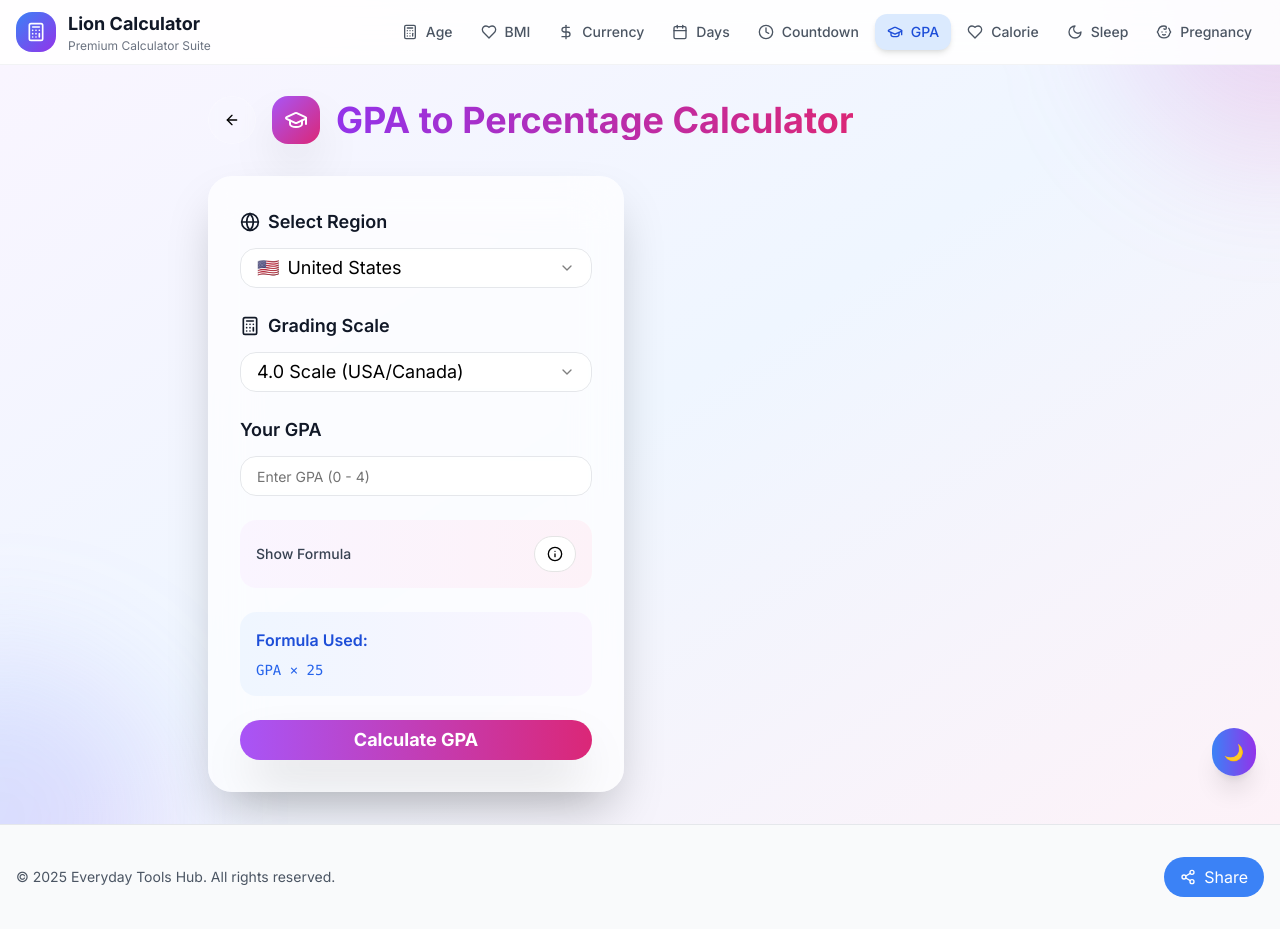
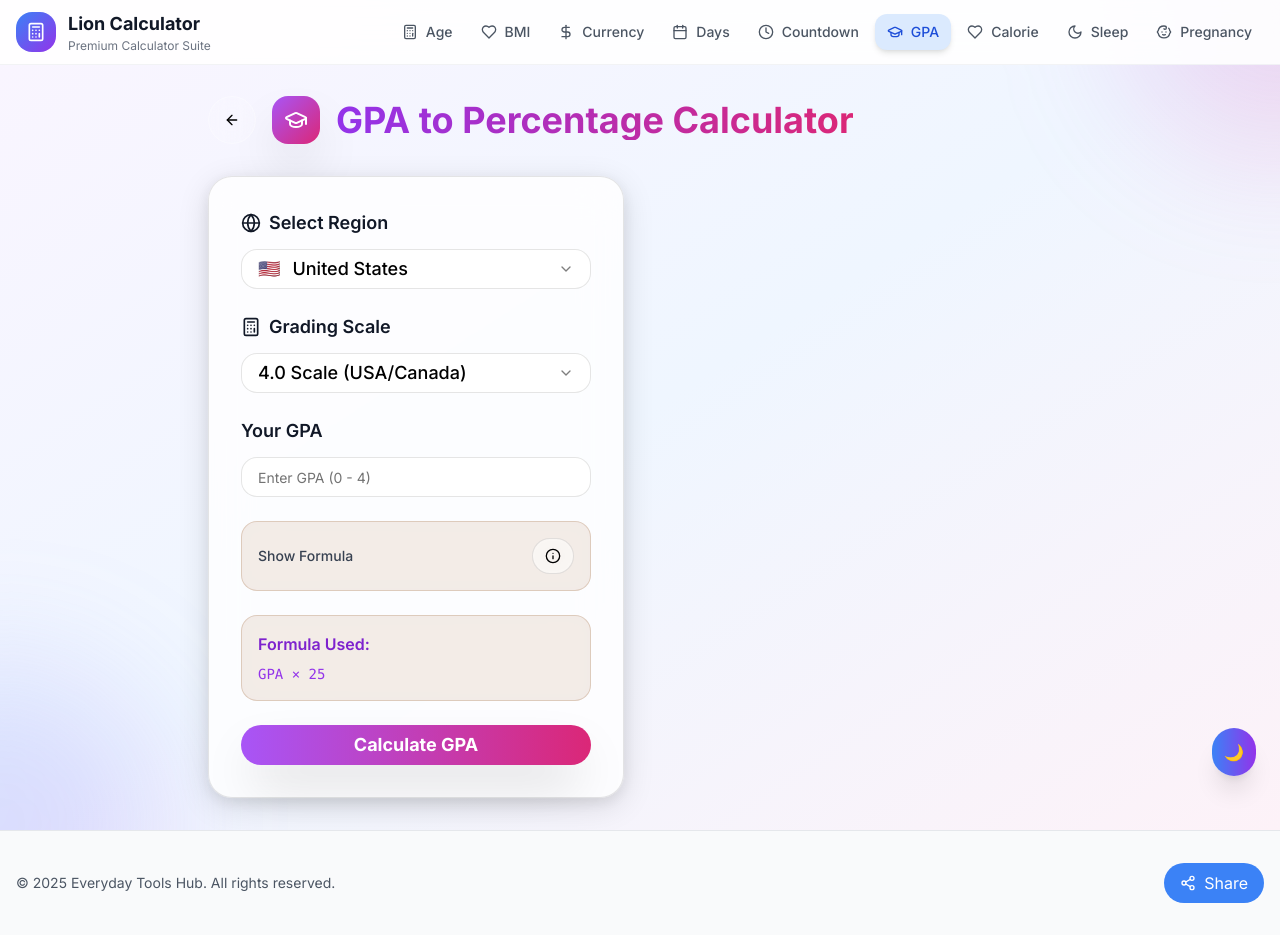
Before and after one commit to AbdulBasitMomin/black-white-calculators, a React (Vite) app: page /gpa in a window 1280 px wide. Both pictures are taken after a click on the button 555 px from the left and 554 px from the top of the page. Built offline with nearby package versions, Linux system fonts and the light colour scheme.

Commit message:
Fix GPA calculator UI issues
Corrected the display of a period (".") on region selection and implemented the Apple-style glass effect UI for the GPA calculator, as previously discussed. Edited `src/pages/GPACalculator.tsx`.

```diff
--- a/src/pages/GPACalculator.tsx
+++ b/src/pages/GPACalculator.tsx
@@ -253,7 +253,7 @@ const GPACalculator = () => {
             variant="ghost"
             size="icon"
             onClick={() => navigate("/")}
-            className="mr-4 rounded-full hover:bg-gray-100 dark:hover:bg-gray-800 w-12 h-12 backdrop-blur-sm bg-white/10 border border-white/20 transition-all duration-300 hover:scale-110"
+            className="mr-4 rounded-full hover:bg-gray-100 dark:hover:bg-gray-800 w-12 h-12 glass-button transition-all duration-300 hover:scale-110"
           >
             <ArrowLeft className="w-6 h-6" />
           </Button>
@@ -269,7 +269,7 @@ const GPACalculator = () => {
 
         <div className="grid grid-cols-1 lg:grid-cols-2 gap-8">
           {/* Calculator Card */}
-          <Card className="bg-white/70 dark:bg-gray-800/70 backdrop-blur-xl border-0 shadow-2xl rounded-3xl">
+          <Card className="glass-card-light shadow-glass rounded-3xl border-0">
             <CardContent className="p-8">
               <div className="space-y-6">
                 {/* Region Selection */}
@@ -279,15 +279,15 @@ const GPACalculator = () => {
                     Select Region
                   </Label>
                   <Select value={selectedRegion} onValueChange={setSelectedRegion}>
-                    <SelectTrigger className="w-full p-4 text-lg rounded-2xl border-gray-200 dark:border-gray-700 bg-white/50 dark:bg-gray-900/50 backdrop-blur-sm">
+                    <SelectTrigger className="w-full p-4 text-lg rounded-2xl glass-input border-0">
                       <SelectValue />
                     </SelectTrigger>
-                    <SelectContent className="bg-white/90 dark:bg-gray-800/90 backdrop-blur-xl border-gray-200 dark:border-gray-700 rounded-2xl">
+                    <SelectContent className="glass-card-light border-0 rounded-2xl z-50 bg-white/95 dark:bg-gray-800/95 backdrop-blur-xl shadow-glass">
                       {regions.map((region) => (
-                        <SelectItem key={region.code} value={region.code}>
-                          <div className="flex items-center space-x-2">
-                            <span>{region.flag}</span>
-                            <span>{region.name}</span>
+                        <SelectItem key={region.code} value={region.code} className="rounded-xl">
+                          <div className="flex items-center space-x-3">
+                            <span className="text-lg">{region.flag}</span>
+                            <span className="font-medium">{region.name}</span>
                           </div>
                         </SelectItem>
                       ))}
@@ -302,13 +302,13 @@ const GPACalculator = () => {
                     Grading Scale
                   </Label>
                   <Select value={selectedScale} onValueChange={setSelectedScale}>
-                    <SelectTrigger className="w-full p-4 text-lg rounded-2xl border-gray-200 dark:border-gray-700 bg-white/50 dark:bg-gray-900/50 backdrop-blur-sm">
+                    <SelectTrigger className="w-full p-4 text-lg rounded-2xl glass-input border-0">
                       <SelectValue />
                     </SelectTrigger>
-                    <SelectContent className="bg-white/90 dark:bg-gray-800/90 backdrop-blur-xl border-gray-200 dark:border-gray-700 rounded-2xl">
+                    <SelectContent className="glass-card-light border-0 rounded-2xl z-50 bg-white/95 dark:bg-gray-800/95 backdrop-blur-xl shadow-glass">
                       {Object.entries(gradeScales).map(([key, scale]) => (
-                        <SelectItem key={key} value={key}>
-                          {scale.name}
+                        <SelectItem key={key} value={key} className="rounded-xl">
+                          <span className="font-medium">{scale.name}</span>
                         </SelectItem>
                       ))}
                     </SelectContent>
@@ -326,29 +326,29 @@ const GPACalculator = () => {
                     value={gpa}
                     onChange={(e) => setGpa(e.target.value)}
                     placeholder={`Enter GPA (0 - ${gradeScales[selectedScale].max})`}
-                    className="w-full p-4 text-lg rounded-2xl border-gray-200 dark:border-gray-700 bg-white/50 dark:bg-gray-900/50 backdrop-blur-sm"
+                    className="w-full p-4 text-lg rounded-2xl glass-input border-0"
                     step="0.01"
                     max={gradeScales[selectedScale].max}
                   />
                 </div>
 
                 {/* Formula Toggle */}
-                <div className="flex items-center justify-between p-4 bg-gradient-to-r from-purple-50 to-pink-50 dark:from-purple-900/20 dark:to-pink-900/20 rounded-2xl backdrop-blur-sm">
+                <div className="flex items-center justify-between p-4 glass-info-card rounded-2xl">
                   <span className="text-sm font-medium text-gray-700 dark:text-gray-300">Show Formula</span>
                   <Button
                     variant="outline"
                     size="sm"
                     onClick={() => setShowFormula(!showFormula)}
-                    className="rounded-full"
+                    className="rounded-full glass-button-light border-0"
                   >
                     <Info className="w-4 h-4" />
                   </Button>
                 </div>
 
                 {showFormula && (
-                  <div className="p-4 bg-gradient-to-r from-blue-50 to-purple-50 dark:from-blue-900/20 dark:to-purple-900/20 rounded-2xl backdrop-blur-sm animate-fadeIn">
-                    <h4 className="font-semibold text-blue-700 dark:text-blue-300 mb-2">Formula Used:</h4>
-                    <p className="text-sm text-blue-600 dark:text-blue-400 font-mono">
+                  <div className="p-4 glass-info-card rounded-2xl animate-fadeIn">
+                    <h4 className="font-semibold text-purple-700 dark:text-purple-300 mb-2">Formula Used:</h4>
+                    <p className="text-sm text-purple-600 dark:text-purple-400 font-mono">
                       {gradeScales[selectedScale].formula}
                     </p>
                   </div>
@@ -357,7 +357,7 @@ const GPACalculator = () => {
                 <Button
                   onClick={convertGPA}
                   disabled={isCalculating}
-                  className="w-full bg-gradient-to-r from-purple-500 to-pink-600 hover:from-purple-600 hover:to-pink-700 text-white font-bold py-4 text-lg rounded-full transition-all duration-300 hover:scale-105 shadow-2xl disabled:opacity-50"
+                  className="w-full bg-gradient-to-r from-purple-500 to-pink-600 hover:from-purple-600 hover:to-pink-700 text-white font-bold py-4 text-lg rounded-full transition-all duration-300 hover:scale-105 shadow-2xl disabled:opacity-50 border-0"
                 >
                   {isCalculating ? (
                     <>
@@ -376,7 +376,7 @@ const GPACalculator = () => {
           {result && (
             <div className="space-y-6 animate-fadeIn">
               {/* Main Result */}
-              <Card className="bg-white/70 dark:bg-gray-800/70 backdrop-blur-xl border-0 shadow-2xl rounded-3xl">
+              <Card className="glass-card-light shadow-glass rounded-3xl border-0">
                 <CardContent className="p-8 text-center">
                   <h3 className="text-2xl font-bold mb-6 text-gray-900 dark:text-white flex items-center justify-center">
                     <Check className="w-6 h-6 mr-2 text-green-500" />
@@ -384,22 +384,22 @@ const GPACalculator = () => {
                   </h3>
 
                   <div className="grid grid-cols-1 gap-6 mb-6">
-                    <div className="bg-gradient-to-br from-purple-100 to-purple-200 dark:from-purple-900/30 dark:to-purple-800/30 rounded-2xl p-6 backdrop-blur-sm">
+                    <div className="glass-info-card rounded-2xl p-6">
                       <div className="text-4xl font-bold text-purple-600 dark:text-purple-400 mb-2">
                         {result.percentage}%
                       </div>
                       <div className="text-gray-600 dark:text-gray-300">Percentage</div>
                     </div>
 
-                    <div className="bg-gradient-to-br from-blue-100 to-blue-200 dark:from-blue-900/30 dark:to-blue-800/30 rounded-2xl p-6 backdrop-blur-sm">
-                      <div className="text-3xl font-bold text-blue-600 dark:text-blue-400 mb-2">
+                    <div className="glass-info-card rounded-2xl p-6">
+                      <div className="text-3xl font-bold text-purple-600 dark:text-purple-400 mb-2">
                         {result.letterGrade}
                       </div>
                       <div className="text-gray-600 dark:text-gray-300">Letter Grade</div>
                     </div>
 
-                    <div className="bg-gradient-to-br from-pink-100 to-pink-200 dark:from-pink-900/30 dark:to-pink-800/30 rounded-2xl p-6 backdrop-blur-sm">
-                      <div className="text-lg font-bold text-pink-600 dark:text-pink-400 mb-2">
+                    <div className="glass-info-card rounded-2xl p-6">
+                      <div className="text-lg font-bold text-purple-600 dark:text-purple-400 mb-2">
                         {result.classification}
                       </div>
                       <div className="text-gray-600 dark:text-gray-300">Classification</div>
@@ -409,7 +409,7 @@ const GPACalculator = () => {
                   <Button
                     onClick={copyResult}
                     variant="outline"
-                    className="border-gray-300 dark:border-gray-600 text-gray-900 dark:text-white hover:bg-gray-100 dark:hover:bg-gray-700 rounded-full px-6 py-3 backdrop-blur-sm bg-white/20 transition-all duration-300 hover:scale-105"
+                    className="glass-button-light border-0 rounded-full px-6 py-3 transition-all duration-300 hover:scale-105"
                   >
                     {copied ? <Check className="w-4 h-4 mr-2 text-green-500" /> : <Copy className="w-4 h-4 mr-2" />}
                     {copied ? "Copied!" : "Copy Result"}
@@ -418,14 +418,14 @@ const GPACalculator = () => {
               </Card>
 
               {/* Academic Guidance */}
-              <Card className="bg-white/70 dark:bg-gray-800/70 backdrop-blur-xl border-0 shadow-2xl rounded-3xl">
+              <Card className="glass-card-light shadow-glass rounded-3xl border-0">
                 <CardContent className="p-8">
                   <div className="flex items-center mb-4">
                     <BookOpen className="w-5 h-5 mr-3 text-purple-500" />
                     <h4 className="text-lg font-bold text-gray-900 dark:text-white">Academic Guidance</h4>
                   </div>
 
-                  <div className="p-4 bg-gradient-to-r from-purple-50 to-pink-50 dark:from-purple-900/20 dark:to-pink-900/20 rounded-2xl backdrop-blur-sm">
+                  <div className="p-4 glass-info-card rounded-2xl">
                     <p className="text-gray-700 dark:text-gray-300 leading-relaxed">
                       {result.interpretation}
                     </p>
```
